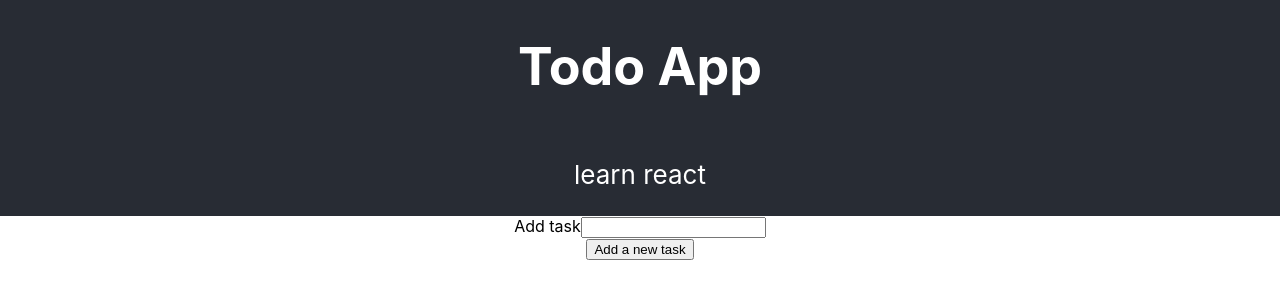
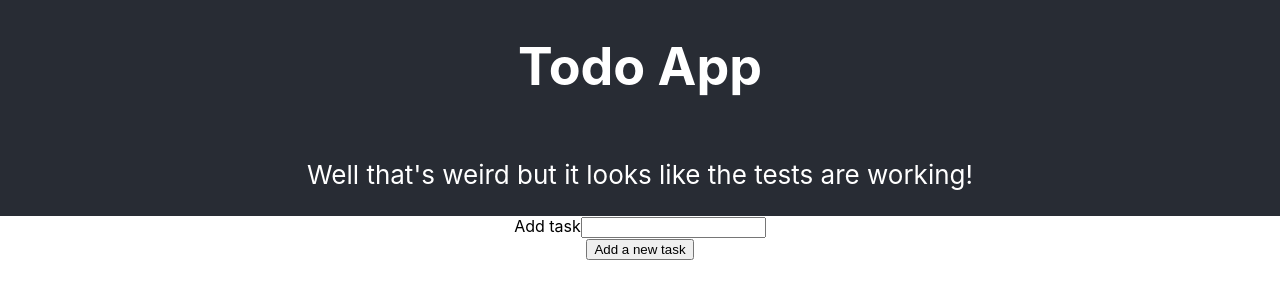
Before and after one commit to TBT50/react-app, a React (Create React App) app: page / in a window 1280 px wide. Shown: the top 300 px of the page. Built offline with nearby package versions, Linux system fonts and the light colour scheme.

Commit message:
Edit text in the paragraph

```diff
--- a/src/App.tsx
+++ b/src/App.tsx
@@ -22,7 +22,7 @@ function App() {
     <div className="App">
       <header className="App-header">
         <h1>Todo App</h1>
-        <p>learn react</p>
+        <p>Well that's weird but it looks like the tests are working!</p>
       </header>
       <main>
         <Form
```
